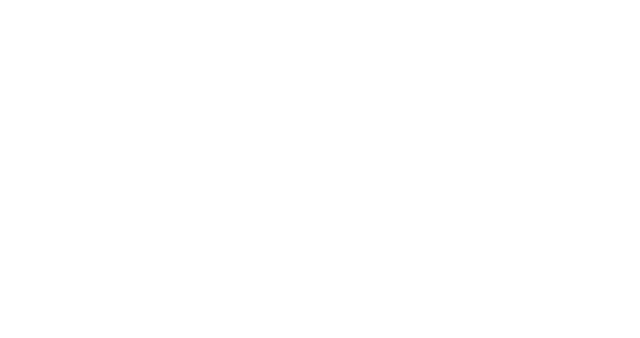
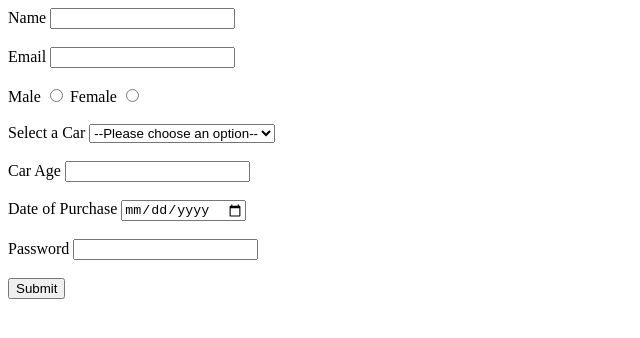
Before and after one commit to acciojob/car-insurance-form-shubhamsuryawanshi1902-creator, a website: page main.html in a window 1280 px wide. Shown: the whole page, without its empty margins (0-640 px from the left). Drawn offline with Linux system fonts and the light colour scheme.

Commit message:
created a submission

```diff
--- a/main.html
+++ b/main.html
@@ -1,5 +1,4 @@
 <!DOCTYPE html>
-
 <html>
 
 <head>
@@ -7,10 +6,43 @@
 </head>
 
 <body>
-	<!-- the entire body must be written by student -->
-    <script type="text/javascript" src="./script.js">
-</script>
+<form method="post">
 
+	<label for="name">Name</label>
+	<input type="text" required id="name" ><br><br>
+
+	<label for="email">Email</label>
+	<input type="email" required id="email" ><br><br>
+
+	<label for="gender_m">Male</label>
+	<input type="radio" name="gender" id="gender_m" value="male" required>
+
+	<label for="gender_f">Female</label>
+	<input type="radio" name="gender" id="gender_f" value="female"><br><br>
+
+	<label for="cars">Select a Car</label>
+	<select id="cars" >
+		<option value="">--Please choose an option--</option>
+		<option value="bmw">BMW</option>
+		<option value="audi">Audi</option>
+		<option value="mercedez">Mercedez</option>
+	</select><br><br>
+
+	<label for="age">Car Age</label>
+	<input type="number" id="carage"  required><br><br>
+
+	<label for="dob">Date of Purchase</label>
+	<input type="date" required id="dop" required><br><br>
+
+
+	<label for="password">Password</label>
+	<input type="password" id="password"  required><br><br>
+
+
+	<button type="submit">Submit</button>
+
+</form>
+
+<script src="./script.js"></script>
 </body>
-
 </html>
```
